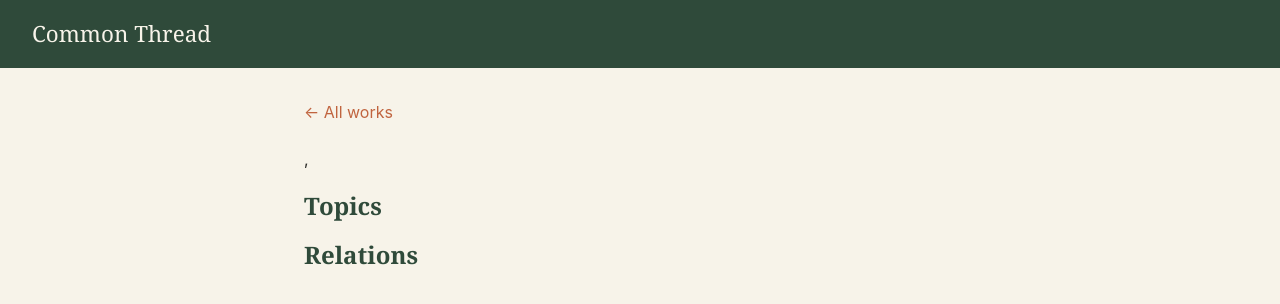
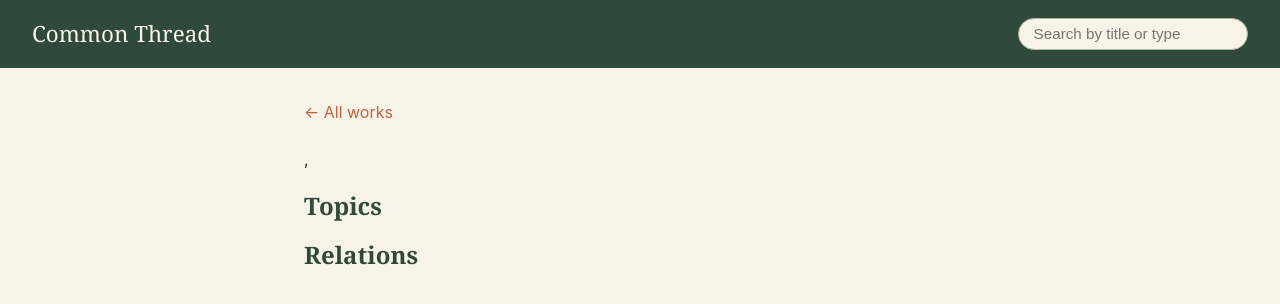
Before and after one commit to mrossato00/common_thread, a Flask app: template templates/work.html in a window 1280 px wide. Shown: the top 304 px of the page. Run offline with Flask 3, Linux system fonts and the light colour scheme; the template is opened without the code that fills it, so the values that code supplies are empty.

Commit message:
Move categories to header and clean up styles

```diff
--- a/app.py
+++ b/app.py
@@ -1,6 +1,6 @@
 import sqlite3
 from pathlib import Path
-from flask import Flask, render_template, abort
+from flask import Flask, render_template, abort, request
 
 ROOT = Path(__file__).resolve().parent
 DB_PATH = ROOT / "data" / "common_thread.db"
@@ -15,14 +15,36 @@ def get_db():
     return conn
 
 
+#in modo da cercare le opere per tipo direttamente dalla barra di ricerca
+def inject_nav_types():
+    """Rende disponibili in ogni template i tipi di opera per il menu nell'header."""
+    conn = get_db()
+    rows = conn.execute("SELECT DISTINCT type FROM works ORDER BY type").fetchall()
+    conn.close()
+    return {"nav_types": rows}
+
+
+#barra_di_ricerca
 @app.route("/")
 def index():
+    """Home: elenco delle opere, con ricerca per titolo o tipo e filtro per tipo."""
+    q = request.args.get("q", "").strip()
+    type_filter = request.args.get("type", "")
+
     conn = get_db()
     works = conn.execute(
-        "SELECT slug, title, type, year FROM works ORDER BY title"
+        """
+        SELECT slug, title, type, year
+        FROM works
+        WHERE (? = '' OR title LIKE ? OR REPLACE(type, '_', ' ') LIKE ?)
+          AND (? = '' OR type = ?)
+        ORDER BY title
+        """,
+        (q, f"%{q}%", f"%{q}%", type_filter, type_filter),
     ).fetchall()
     conn.close()
-    return render_template("index.html", works=works)
+
+    return render_template("index.html", works=works, q=q)
 
 
 @app.route("/work/<slug>")
--- a/static/style.css
+++ b/static/style.css
@@ -31,18 +31,55 @@ a:hover {
   text-decoration: underline;
 }
 
-/* ---------- Struttura ---------- */
+/* ---------- Header ---------- */
 header {
+  display: flex;
+  justify-content: space-between;
+  align-items: center;
+  flex-wrap: wrap;
+  gap: 1rem;
   background: var(--forest);
   padding: 1rem 2rem;
 }
 
-header a {
+header .brand {
   color: var(--ivory);
   font-family: Georgia, "Times New Roman", serif;
   font-size: 1.4rem;
 }
 
+header nav {
+  display: flex;
+  gap: 1.25rem;
+  flex-wrap: wrap;
+}
+
+header nav a {
+  color: var(--sage);
+  font-size: 0.95rem;
+  text-transform: capitalize;
+}
+
+header nav a:hover,
+header nav a.active {
+  color: var(--ivory);
+  text-decoration: underline;
+}
+
+header form {
+  margin: 0;
+}
+
+header input[type="search"] {
+  padding: 0.4rem 0.9rem;
+  border: 1px solid var(--sage);
+  border-radius: 999px;
+  background: var(--ivory);
+  color: var(--ink);
+  font-size: 0.95rem;
+}
+
+/* ---------- Contenuto ---------- */
 main {
   max-width: 42rem;
   margin: 2rem auto;
--- a/templates/base.html
+++ b/templates/base.html
@@ -8,7 +8,20 @@
 </head>
 <body>
   <header>
-    <a href="{{ url_for('index') }}">Common Thread</a>
+    <a class="brand" href="{{ url_for('index') }}">Common Thread</a>
+
+    <nav>
+      {% for t in nav_types %}
+        <a href="{{ url_for('index', type=t.type) }}"
+           {% if request.endpoint == 'index' and request.args.get('type') == t.type %}class="active"{% endif %}>
+          {{ t.type|replace("_", " ") }}
+        </a>
+      {% endfor %}
+    </nav>
+
+    <form method="get" action="{{ url_for('index') }}">
+      <input type="search" name="q" value="{{ request.args.get('q', '') }}" placeholder="Search by title or type">
+    </form>
   </header>
 
   <main>
```
Also changed, not shown: templates/index.html (+6 -1 lines).
